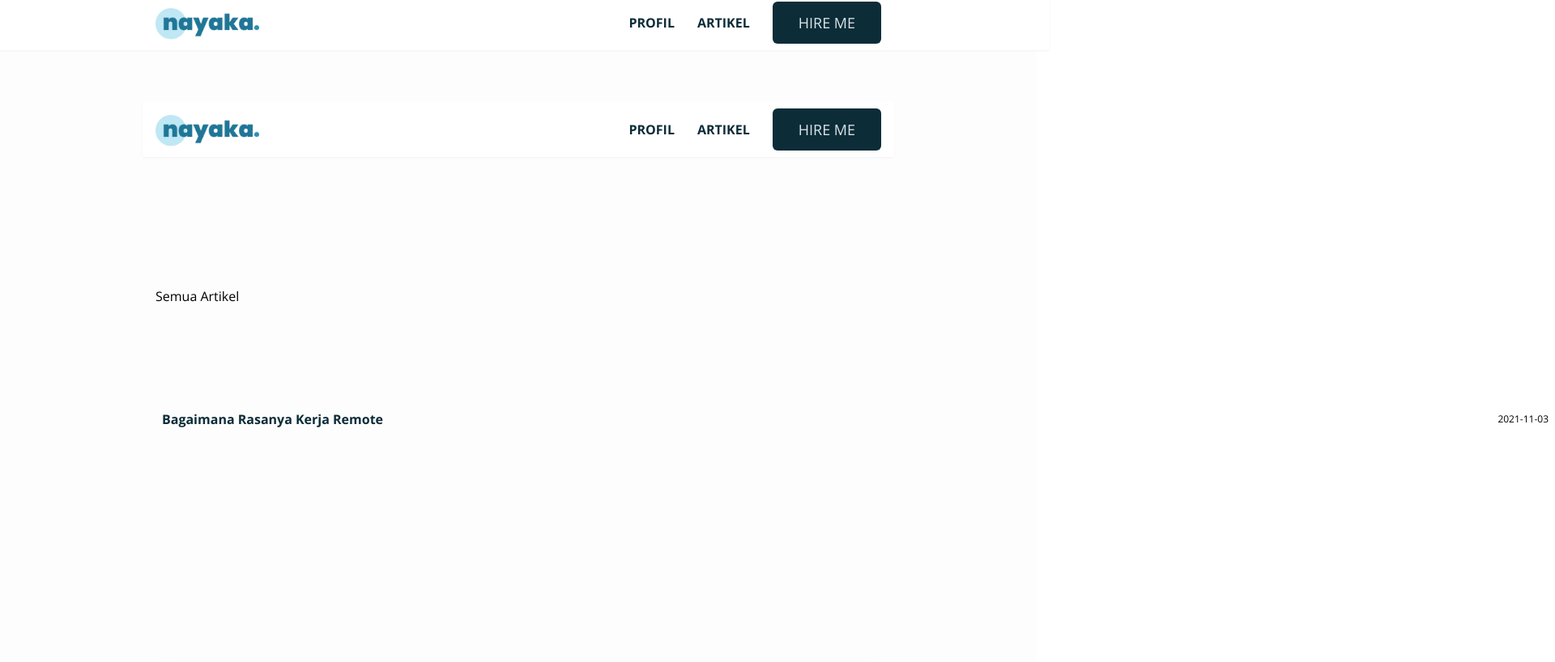
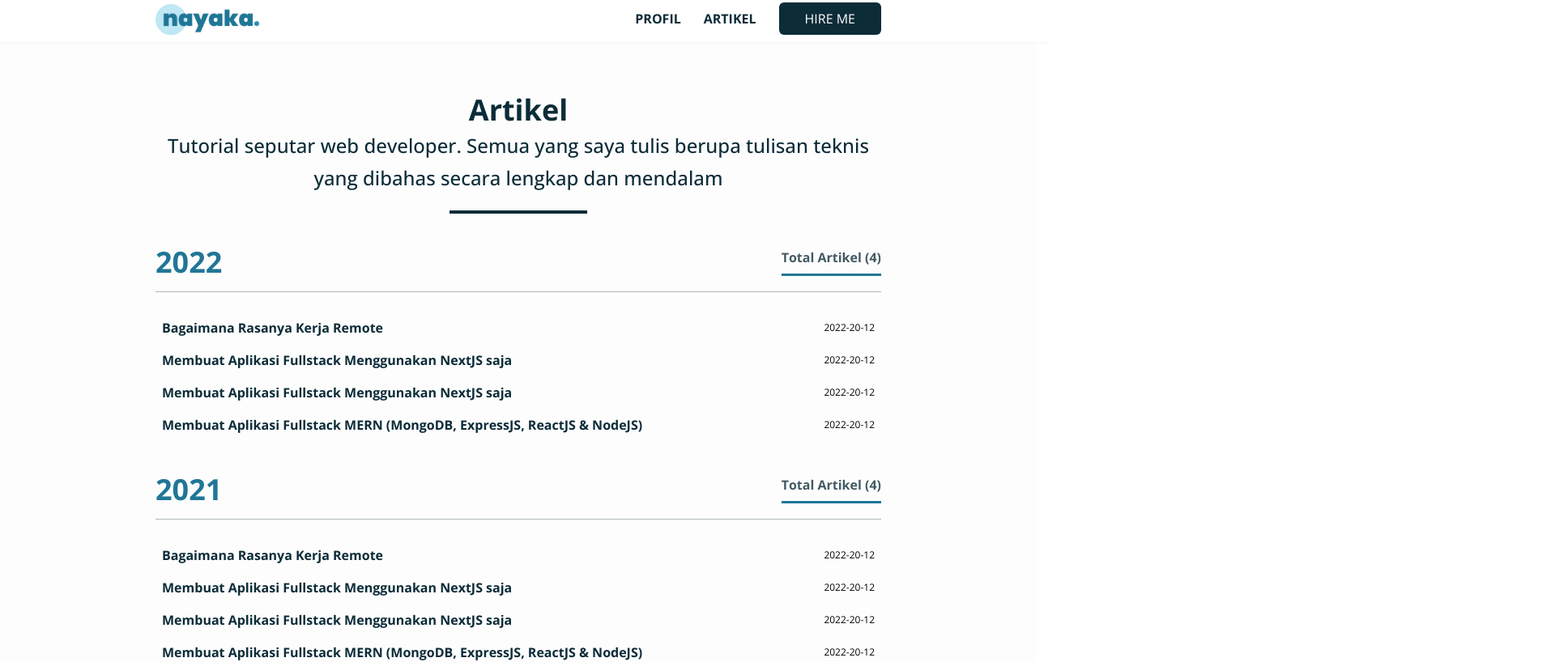
Before and after one commit to nayakayp/nayakayp.com, a Next.js app: page /artikel in a window 1280 px wide. Shown: the part 6-824 px from the top of the page at 81% size, 1920 px wide, since content can reach past the window. Built offline with nearby package versions, Linux system fonts and the light colour scheme; no server answers.

Commit message:
artikel pages optimized

```diff
--- /dev/null
+++ b/components/ArticleHeading/ArticleHeading.jsx
@@ -0,0 +1,21 @@
+import Link from "next/link";
+
+import { Divider } from "../../components";
+
+const ArticleHeading = ({ titleLeft, titleRight }) => {
+	return (
+		<div className="flex items-center justify-between">
+			<h2 className="text-xl font-bold text-turq-400 md:text-4xl">
+				{titleLeft}
+			</h2>
+			<Link href="/artikel">
+				<a className="text-sm font-semibold text-dark-300 md:text-base">
+					{titleRight}
+					<Divider className="mt-1 h-[2px] bg-turq-400 md:mt-2 md:h-[3px]" />
+				</a>
+			</Link>
+		</div>
+	);
+};
+
+export default ArticleHeading;
--- a/components/ArticleList/ArticleList.jsx
+++ b/components/ArticleList/ArticleList.jsx
@@ -2,12 +2,12 @@ import Link from "next/link";
 
 const ArticleList = ({ id, date, title, excerpt }) => {
 	return (
-		<Link href="/artike/1">
-			<a className="group flex items-center justify-between rounded-lg py-2 transition-all duration-200 hover:bg-turq-300 md:p-2">
-				<h3 className="text-base font-bold text-dark-400 duration-300 group-hover:text-white md:text-base">
+		<Link href={`/artikel/${id}`}>
+			<a className="group flex items-center justify-between rounded-lg py-2 transition-all duration-200 md:p-2 md:hover:bg-turq-300">
+				<h3 className="text-base font-bold text-dark-400 duration-300 md:text-base md:group-hover:text-white">
 					{title}
 				</h3>
-				<p className="text-xs group-hover:text-white">{date}</p>
+				<p className="text-xs md:group-hover:text-white">{date}</p>
 			</a>
 		</Link>
 	);
--- a/components/Navbar/Navbar.jsx
+++ b/components/Navbar/Navbar.jsx
@@ -10,14 +10,14 @@ const Navbar = () => {
 	];
 	return (
 		<nav className="w-full bg-white px-4 py-2 shadow-sm md:px-0">
-			<div className="mx-auto flex max-w-4xl items-center justify-between text-3xl text-dark-400 ">
+			<div className="mx-auto flex max-w-4xl flex-col items-center justify-between text-3xl text-dark-400 md:flex-row ">
 				<Link href="/">
 					<a id="logo" className="w-[128px]">
 						<img src="/images/nayaka-logo.png" alt="Logo Nayaka" />
 					</a>
 				</Link>
-				<FaBars className="block md:hidden" />
-				<ul className="hidden items-center space-x-7 md:flex">
+				{/* <FaBars className="block md:hidden" /> */}
+				<ul className="mt-4 flex items-center space-x-7 md:mt-0">
 					{navigations.map((nav) => (
 						<li className="text-base font-semibold uppercase" key={nav.name}>
 							<Link href={nav.link}>
@@ -25,18 +25,11 @@ const Navbar = () => {
 							</Link>
 						</li>
 					))}
-					<li>
-						<Link href="/hire">
-							<a>
-								<Button
-									bgColor="var(--primary-color)"
-									textColor="var(--secondary-color)"
-								>
-									Hire Me
-								</Button>
-							</a>
-						</Link>
-					</li>
+					<Link href="/hire">
+						<a className="text-base font-semibold uppercase text-dark-400 md:rounded-md md:bg-dark-400 md:py-2 md:px-8 md:font-normal md:text-white">
+							Hire Me
+						</a>
+					</Link>
 				</ul>
 			</div>
 		</nav>
--- /dev/null
+++ b/components/PageHeading/PageHeading.jsx
@@ -0,0 +1,17 @@
+import React from "react";
+
+import { Divider } from "../../components";
+
+const PageHeading = ({ title, subtitle }) => {
+	return (
+		<div className="mb-10 flex flex-col items-center text-dark-400">
+			<h1 className="mb-6 text-center text-3xl font-bold md:text-4xl">
+				{title} <br />
+				<span className="text-xl font-medium md:text-2xl">{subtitle}</span>
+			</h1>
+			<Divider className="h-1 max-w-[170px] bg-dark-400" />
+		</div>
+	);
+};
+
+export default PageHeading;
--- a/components/index.js
+++ b/components/index.js
@@ -1,9 +1,10 @@
 export { default as Button } from "./Button/Button";
 export { default as Card } from "./Card/Card";
-export { default as ArticleCTA } from "./ArticleCTA/ArticleCTA";
 export { default as Layout } from "./Layout/Layout";
 export { default as Form } from "./Form/Form";
 export { default as ArticleList } from "./ArticleList/ArticleList";
 export { default as Navbar } from "./Navbar/Navbar";
 export { default as Divider } from "./Divider/Divider";
 export { default as Footer } from "./Footer/Footer";
+export { default as ArticleHeading } from "./ArticleHeading/ArticleHeading";
+export { default as PageHeading } from "./PageHeading/PageHeading";
--- a/pages/artikel/[id].js
+++ b/pages/artikel/[id].js
@@ -1,7 +1,5 @@
 import Head from "next/head";
 import Date from "../../components/date";
-import { ArticleCTA, Layout } from "../../components";
-import utilStyles from "../../styles/utils.module.css";
 import { getAllArtikelIds, getArtikelData } from "../../lib/artikel";
 
 export async function getStaticProps({ params }) {
@@ -24,44 +22,22 @@ export async function getStaticPaths() {
 
 export default function Artikel({ artikelData }) {
 	return (
-    <Layout>
-      <style jsx>{`
-        .root {
-        }
-        h3 {
-          font-size: 3.6rem;
-          font-weight: 600;
-        }
-        .content {
-          padding: 6rem 0;
-          max-width: 70rem;
-        }
-        .date {
-          margin: 1rem 0 4rem 0;
-          font-size: 1.6rem;
-        }
-        @media screen and (max-width: 414px) {
-          .content {
-            width: 100%;
-            padding: 6rem 2rem;
-          }
-          h3 {
-            font-size: 3rem;
-            line-height: 3rem;
-          }
-        }
-      `}</style>
+		<>
 			<Head>
 				<title>{artikelData.title}</title>
 			</Head>
-      <article className={`content ${utilStyles.desktopSize}`}>
-        <h3>{artikelData.title}</h3>
-        <p className="date">
+			<article className="">
+				<h1 className="mb-2 text-3xl font-bold text-dark-400 md:mb-4 md:text-4xl">
+					{artikelData.title}
+				</h1>
+				<p className="mb-4 text-base text-dark-100 md:mb-9">
 					<Date dateString={artikelData.date} />
 				</p>
-        <div dangerouslySetInnerHTML={{ __html: artikelData.contentHtml }} />
+				<div
+					className="articleBody text-lg"
+					dangerouslySetInnerHTML={{ __html: artikelData.contentHtml }}
+				/>
 			</article>
-      <ArticleCTA />
-    </Layout>
+		</>
 	);
 }
--- a/pages/artikel/index.js
+++ b/pages/artikel/index.js
@@ -1,6 +1,11 @@
 import Head from "next/head";
-import utilStyles from "../../styles/utils.module.css";
-import { Layout, ArticleList } from "../../components";
+
+import {
+	ArticleList,
+	ArticleHeading,
+	Divider,
+	PageHeading,
+} from "../../components";
 import { siteTitle } from "../../components/Layout/Layout";
 import { getSortedArtikelData } from "../../lib/artikel";
 
@@ -15,43 +20,72 @@ export async function getStaticProps() {
 
 export default function Artikel({ allArtikelData }) {
 	return (
-    <Layout>
+		<>
 			<Head>
 				<title>Artikel - {siteTitle}</title>
 			</Head>
-
-      <style jsx>{`
-        .root {
-          padding: 6rem 0;
-        }
-        h1 {
-          margin-bottom: 3rem;
-        }
-        @media screen and (max-width: 414px) {
-          .root {
-            padding: 6rem 2rem;
-          }
-        }
-      `}</style>
-      <section className={`root ${utilStyles.desktopSize}`}>
-        <div className="header ">
-          <h1>Semua Artikel</h1>
-          <div className={utilStyles.sectionDivider}></div>
+			<PageHeading
+				title="Artikel"
+				subtitle="Tutorial seputar web developer. Semua yang saya tulis berupa tulisan teknis yang dibahas secara lengkap dan mendalam"
+			/>
+			<div className="flex flex-col space-y-10">
+				<section>
+					<ArticleHeading titleLeft="2022" titleRight="Total Artikel (4)" />
+					<Divider className="mt-4 mb-6 h-[1px] bg-dark-100" />
+					<ArticleList
+						id={2}
+						date="2022-20-12"
+						title="Bagaimana Rasanya Kerja Remote"
+						excerpt="loremipsum test"
+					/>
+					<ArticleList
+						id={2}
+						date="2022-20-12"
+						title="Membuat Aplikasi Fullstack Menggunakan NextJS saja"
+						excerpt="loremipsum test"
+					/>
+					<ArticleList
+						id={2}
+						date="2022-20-12"
+						title="Membuat Aplikasi Fullstack Menggunakan NextJS saja"
+						excerpt="loremipsum test"
+					/>
+					<ArticleList
+						id={2}
+						date="2022-20-12"
+						title="Membuat Aplikasi Fullstack MERN (MongoDB, ExpressJS, ReactJS & NodeJS)"
+						excerpt="loremipsum test"
+					/>
+				</section>
+				<section>
+					<ArticleHeading titleLeft="2021" titleRight="Total Artikel (4)" />
+					<Divider className="mt-4 mb-6 h-[1px] bg-dark-100" />
+					<ArticleList
+						id={2}
+						date="2022-20-12"
+						title="Bagaimana Rasanya Kerja Remote"
+						excerpt="loremipsum test"
+					/>
+					<ArticleList
+						id={2}
+						date="2022-20-12"
+						title="Membuat Aplikasi Fullstack Menggunakan NextJS saja"
+						excerpt="loremipsum test"
+					/>
+					<ArticleList
+						id={2}
+						date="2022-20-12"
+						title="Membuat Aplikasi Fullstack Menggunakan NextJS saja"
+						excerpt="loremipsum test"
+					/>
+					<ArticleList
+						id={2}
+						date="2022-20-12"
+						title="Membuat Aplikasi Fullstack MERN (MongoDB, ExpressJS, ReactJS & NodeJS)"
+						excerpt="loremipsum test"
+					/>
+				</section>
 			</div>
-        <ul className={utilStyles.list}>
-          {allArtikelData.map(({ id, date, title }) => (
-            <li className={utilStyles.listItem} key={id}>
-              <ArticleList
-                id={id}
-                date={date}
-                title={title}
-                excerpt="Lorem ipsum dolor sit amet, consectetur adipiscing elit ut aliquam,
-            purus sit amet luctus venenatis, lectus magna fringilla urna,"
-              />
-            </li>
-          ))}
-        </ul>
-      </section>
-    </Layout>
+		</>
 	);
 }
--- a/pages/index.js
+++ b/pages/index.js
@@ -2,7 +2,7 @@ import Head from "next/head";
 import Link from "next/link";
 import Image from "next/image";
 
-import { Divider, ArticleList } from "../components";
+import { Divider, ArticleList, ArticleHeading } from "../components";
 import { siteTitle } from "../components/Layout/Layout";
 
 import { getSortedArtikelData } from "../lib/artikel";
@@ -70,17 +70,10 @@ const Home = () => {
 			</section>
 
 			<section className="mt-10 md:mt-16">
-				<div className="flex items-center justify-between">
-					<h2 className="text-xl font-bold text-turq-400 md:text-4xl">
-						Artikel Terbaru
-					</h2>
-					<Link href="/artikel">
-						<a className="text-sm font-semibold text-dark-300 md:text-base">
-							Lihat semua (20)
-							<Divider className="mt-1 h-[2px] bg-turq-400 md:mt-2 md:h-[3px]" />
-						</a>
-					</Link>
-				</div>
+				<ArticleHeading
+					titleLeft="Artikel Terbaru"
+					titleRight="Lihat semua (20)"
+				/>
 				<Divider className="mt-4 mb-6 h-[1px] bg-dark-100" />
 				<ArticleList
 					id={2}
--- a/pages/profil/index.js
+++ b/pages/profil/index.js
@@ -1,7 +1,7 @@
 import Head from "next/head";
 import { siteTitle } from "../../components/Layout/Layout";
 
-import { Divider } from "../../components";
+import { Divider, PageHeading } from "../../components";
 
 const profil = () => {
 	return (
@@ -10,13 +10,10 @@ const profil = () => {
 				<title>Artikel - {siteTitle}</title>
 			</Head>
 			<section className="">
-				<div className="mb-10 flex flex-col items-center">
-					<h1 className="mb-6 text-center text-2xl font-bold md:text-4xl">
-						Tentang <br />
-						Nayaka Yoga Pradipta
-					</h1>
-					<Divider className="h-1 max-w-[170px] bg-dark-400" />
-				</div>
+				<PageHeading
+					title="Tentang"
+					subtitle="Frontend Engineer, Technical Writer and Marathon Runner"
+				/>
 				<article className="flex flex-col space-y-4">
 					<p className="text-lg text-dark-400">
 						Lulus di akhir tahun 2019 sebagai sarjana Teknik Elektro, melihat
```
Also changed, not shown: components/ArticleCTA/ArticleCTA.jsx (deleted, +0 -98 lines). Lines whose indentation alone changed are shown as unchanged.
